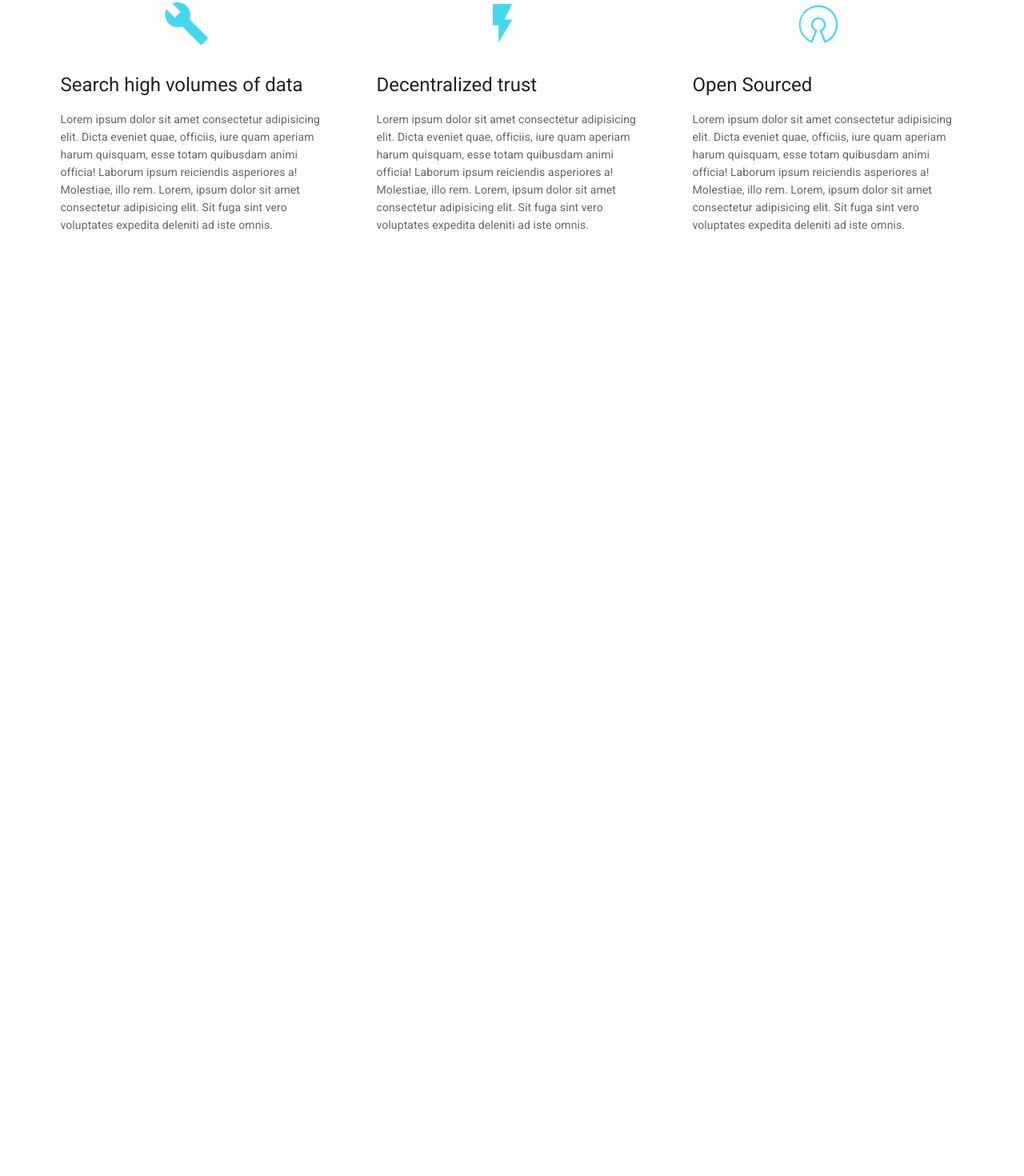
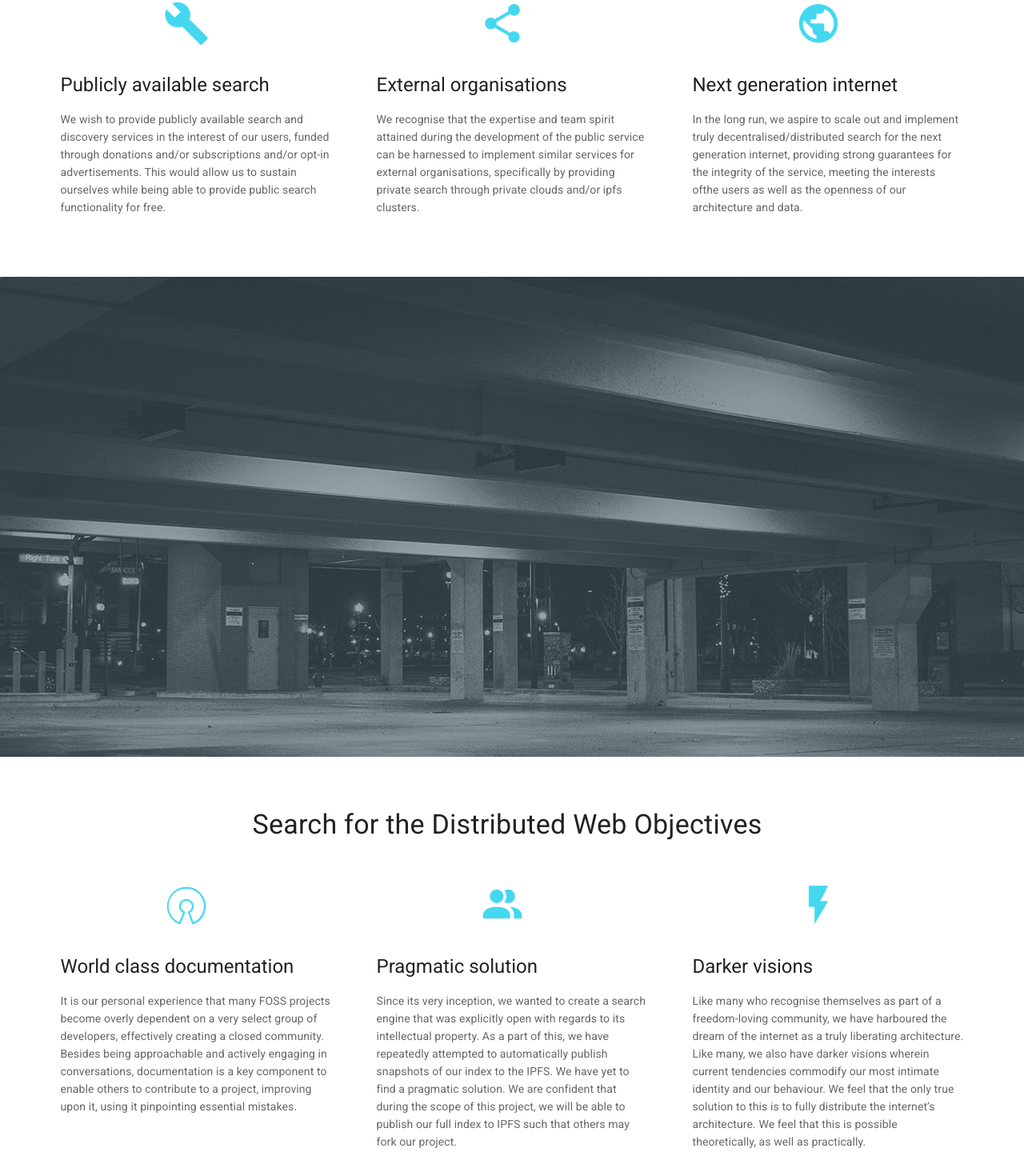
Before and after one commit to ipfs-search/dweb-search-material, a Vue app: page / in a window 1280 px wide. Shown: the part 860-2330 px from the top of the page at 80% size. Before the commit the page ends 1284 px from the top, so only its background shows below. Built offline with nearby package versions, Linux system fonts and the light colour scheme.

Commit message:
Placed real texts

```diff
--- a/src/views/Home.vue
+++ b/src/views/Home.vue
@@ -34,7 +34,7 @@
           <div >
             <h2 class="display-1 text-center mb-2">The best way to search the distributed web</h2>
             <div class="subheading text-center mb-4">
-              Lorem ipsum dolor sit amet consectetur
+              Distributed search for the next generation internet
             </div>
           </div>
         </v-flex>
@@ -47,13 +47,103 @@
                     <v-icon size="58px" class="secondary--text text--lighten-1">mdi-wrench</v-icon>
                   </v-card-text>
                   <v-card-title primary-title>
-                    <div class="headline">Search high volumes of&#160;data</div>
+                    <div class="headline">Publicly available search</div>
                   </v-card-title>
                   <v-card-text>
-                    Lorem ipsum dolor sit amet consectetur adipisicing elit. Dicta eveniet quae, officiis, iure
-                    quam aperiam harum quisquam, esse totam quibusdam animi officia! Laborum ipsum reiciendis
-                    asperiores a! Molestiae, illo rem. Lorem, ipsum dolor sit amet consectetur adipisicing elit. Sit
-                    fuga sint vero voluptates expedita deleniti ad iste omnis.
+                    We wish to provide publicly available search and discovery services in the interest of our users,
+                    funded through donations and/or subscriptions and/or opt-in advertisements. This would allow us
+                    to sustain ourselves while being able to provide public search functionality for free.
+                  </v-card-text>
+                </v-card>
+              </v-flex>
+              <v-flex xs12 md4>
+                <v-card flat class="transparent">
+                  <v-card-text class="text-center">
+                    <v-icon size="58px" class="secondary--text text--lighten-1">mdi-share-variant</v-icon>
+                  </v-card-text>
+                  <v-card-title primary-title>
+                    <div class="headline">External organisations</div>
+                  </v-card-title>
+                  <v-card-text>
+                    We recognise that the expertise and team spirit attained during the development of the
+                    public service can be harnessed to implement similar services for external organisations,
+                    specifically by providing private search through private clouds and/or ipfs clusters.
+                  </v-card-text>
+                </v-card>
+              </v-flex>
+              <v-flex xs12 md4>
+                <v-card flat class="transparent">
+                  <v-card-text class="text-center">
+                    <v-icon size="58px" class="secondary--text text--lighten-1">mdi-earth</v-icon>
+                  </v-card-text>
+                  <v-card-title primary-title>
+                    <div class="headline">Next generation internet</div>
+                  </v-card-title>
+                  <v-card-text>
+                    In the long run, we aspire to scale out and implement truly decentralised/distributed search for the
+                    next generation internet, providing strong guarantees for the integrity of the service, meeting the
+                    interests ofthe users as well as the openness of our architecture and data.
+                  </v-card-text>
+                </v-card>
+              </v-flex>
+            </v-layout>
+          </v-container>
+        </v-flex>
+      </v-layout>
+    </section>
+
+    <section>
+      <v-parallax src="../assets/background-03.png" height="600" class=parallax>
+        <v-layout
+          column
+          align-center
+          justify-center
+          class="white--text"
+        >
+          <!-- <h2 class="white--text mb-2 display-1 text-center">Searching the Univers&#160;since 2016</h2> -->
+        </v-layout>
+      </v-parallax>
+    </section>
+
+
+    <section>
+      <v-layout
+        column
+        wrap
+        class="my-12"
+        align-center
+      >
+        <v-flex xs12 sm4 class="my-4">
+          <div >
+            <h2 class="display-1 text-center mb-2">Search for the Distributed Web Objectives</h2>
+          </div>
+        </v-flex>
+        <v-flex xs12>
+          <v-container grid-list-xl>
+            <v-layout row wrap align-top>
+              <v-flex xs12 md4>
+                <v-card flat class="transparent">
+                  <v-card-text class="text-center">
+                    <v-icon size="58px" class="secondary--text text--lighten-1">mdi-open-source-initiative</v-icon>
+                  </v-card-text>
+                  <v-card-title primary-title>
+                    <div class="headline">World class documentation</div>
+                  </v-card-title>
+                  <v-card-text>
+                    It is our personal experience that many FOSS projects become overly dependent on a very select group of developers, effectively creating a closed community. Besides being approachable and actively engaging in conversations, documentation is a key component to enable others to contribute to a project, improving upon it, using it pinpointing essential mistakes.
+                  </v-card-text>
+                </v-card>
+              </v-flex>
+              <v-flex xs12 md4>
+                <v-card flat class="transparent">
+                  <v-card-text class="text-center">
+                    <v-icon size="58px" class="secondary--text text--lighten-1">mdi-account-multiple</v-icon>
+                  </v-card-text>
+                  <v-card-title primary-title>
+                    <div class="headline">Pragmatic solution</div>
+                  </v-card-title>
+                  <v-card-text>
+                    Since its very inception, we wanted to create a search engine that was explicitly open with regards to its intellectual property. As a part of this, we have repeatedly attempted to automatically publish snapshots of our index to the IPFS. We have yet to find a pragmatic solution. We are confident that during the scope of this project, we will be able to publish our full index to IPFS such that others may fork our project.
                   </v-card-text>
                 </v-card>
               </v-flex>
@@ -63,29 +153,10 @@
                     <v-icon size="58px" class="secondary--text text--lighten-1">mdi-flash</v-icon>
                   </v-card-text>
                   <v-card-title primary-title>
-                    <div class="headline">Decentralized trust</div>
+                    <div class="headline">Darker visions</div>
                   </v-card-title>
                   <v-card-text>
-                    Lorem ipsum dolor sit amet consectetur adipisicing elit. Dicta eveniet quae, officiis, iure
-                    quam aperiam harum quisquam, esse totam quibusdam animi officia! Laborum ipsum reiciendis
-                    asperiores a! Molestiae, illo rem. Lorem, ipsum dolor sit amet consectetur adipisicing elit. Sit
-                    fuga sint vero voluptates expedita deleniti ad iste omnis.
-                  </v-card-text>
-                </v-card>
-              </v-flex>
-              <v-flex xs12 md4>
-                <v-card flat class="transparent">
-                  <v-card-text class="text-center">
-                    <v-icon size="58px" class="secondary--text text--lighten-1">mdi-open-source-initiative</v-icon>
-                  </v-card-text>
-                  <v-card-title primary-title>
-                    <div class="headline">Open Sourced</div>
-                  </v-card-title>
-                  <v-card-text>
-                    Lorem ipsum dolor sit amet consectetur adipisicing elit. Dicta eveniet quae, officiis, iure
-                    quam aperiam harum quisquam, esse totam quibusdam animi officia! Laborum ipsum reiciendis
-                    asperiores a! Molestiae, illo rem. Lorem, ipsum dolor sit amet consectetur adipisicing elit. Sit
-                    fuga sint vero voluptates expedita deleniti ad iste omnis.
+                    Like many who recognise themselves as part of a freedom-loving community, we have harboured the dream of the internet as a truly liberating architecture. Like many, we also have darker visions wherein current tendencies commodify our most intimate identity and our behaviour. We feel that the only true solution to this is to fully distribute the internet’s architecture. We feel that this is possible theoretically, as well as practically.
                   </v-card-text>
                 </v-card>
               </v-flex>
```
